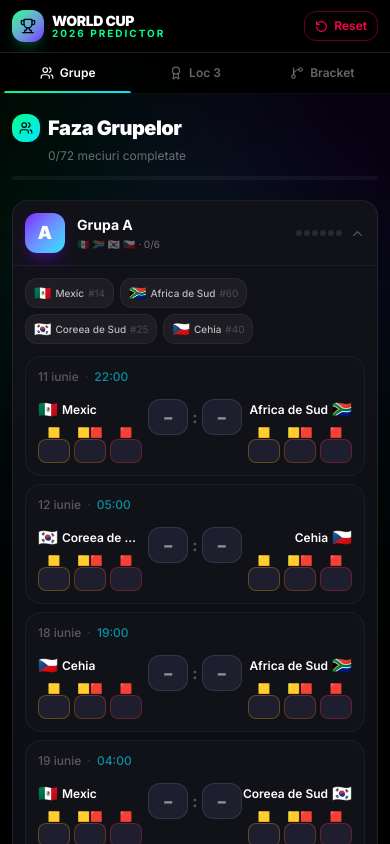
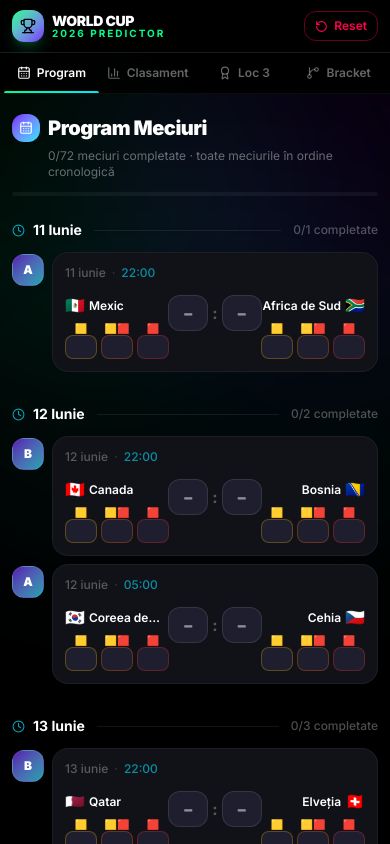
Before and after one commit to BiancaMingiuc/WorldCupPredictor, a React (Vite) app: page / in a window 390 px wide. Shown: the top 844 px of the page. Built offline with nearby package versions, Linux system fonts and the light colour scheme.

Commit message:
predictor3

```diff
--- a/src/App.jsx
+++ b/src/App.jsx
@@ -1,12 +1,13 @@
 import { useCallback } from "react";
 import Navbar from "./components/Navbar";
-import GroupStagePage from "./pages/GroupStagePage";
+import SchedulePage from "./pages/SchedulePage";
+import GroupStandingsPage from "./pages/GroupStandingsPage";
 import ThirdPlacePage from "./pages/ThirdPlacePage";
 import BracketPage from "./pages/BracketPage";
 import { useLocalStorage } from "./hooks/useLocalStorage";
 
 export default function App() {
-  const [activeTab, setActiveTab] = useLocalStorage("wc2026_tab", "groups");
+  const [activeTab, setActiveTab] = useLocalStorage("wc2026_tab", "schedule");
   const [scoresMap, setScoresMap] = useLocalStorage("wc2026_scores", {});
   const [bracketScores, setBracketScores] = useLocalStorage("wc2026_bracket", {});
 
@@ -29,7 +30,7 @@
       localStorage.removeItem("wc2026_tab");
       localStorage.removeItem("wc2026_scores");
       localStorage.removeItem("wc2026_bracket");
-      setActiveTab("groups");
+      setActiveTab("schedule");
       setScoresMap({});
       setBracketScores({});
     }
@@ -47,8 +48,11 @@
       <Navbar activeTab={activeTab} onTabChange={setActiveTab} onReset={handleReset} />
 
       <main className="relative z-10">
-        {activeTab === "groups" && (
-          <GroupStagePage scoresMap={scoresMap} onScoreChange={handleScoreChange} />
+        {activeTab === "schedule" && (
+          <SchedulePage scoresMap={scoresMap} onScoreChange={handleScoreChange} />
+        )}
+        {activeTab === "standings" && (
+          <GroupStandingsPage scoresMap={scoresMap} />
         )}
         {activeTab === "third" && (
           <ThirdPlacePage scoresMap={scoresMap} />
--- a/src/components/Navbar.jsx
+++ b/src/components/Navbar.jsx
@@ -1,9 +1,10 @@
-import { Trophy, RotateCcw, Users, Award, GitBranch } from "lucide-react";
+import { Trophy, RotateCcw, Award, GitBranch, CalendarDays, BarChart3 } from "lucide-react";
 
 const TABS = [
-  { id: "groups",  label: "Faza Grupelor",       shortLabel: "Grupe",   icon: Users },
-  { id: "third",   label: "Locuri 3",             shortLabel: "Loc 3",   icon: Award },
-  { id: "bracket", label: "Tablou Eliminatoriu",  shortLabel: "Bracket", icon: GitBranch },
+  { id: "schedule",  label: "Program Meciuri",      shortLabel: "Program",  icon: CalendarDays },
+  { id: "standings", label: "Clasament Grupe",       shortLabel: "Clasament", icon: BarChart3 },
+  { id: "third",     label: "Locuri 3",              shortLabel: "Loc 3",    icon: Award },
+  { id: "bracket",   label: "Tablou Eliminatoriu",   shortLabel: "Bracket",  icon: GitBranch },
 ];
 
 export default function Navbar({ activeTab, onTabChange, onReset }) {
--- /dev/null
+++ b/src/pages/GroupStandingsPage.jsx
@@ -0,0 +1,75 @@
+import { BarChart3 } from "lucide-react";
+import { GROUPS } from "../data/teams";
+import { GROUP_MATCHES } from "../data/schedule";
+import { computeGroupStandings } from "../utils/groupLogic";
+import StandingsTable from "../components/StandingsTable";
+
+const GROUP_LETTERS = Object.keys(GROUPS);
+
+export default function GroupStandingsPage({ scoresMap }) {
+  const groupStandings = {};
+  for (const grp of GROUP_LETTERS) {
+    groupStandings[grp] = computeGroupStandings(grp, GROUP_MATCHES[grp], scoresMap);
+  }
+
+  return (
+    <div className="max-w-screen-xl mx-auto px-3 sm:px-4 py-5 sm:py-8">
+      {/* Header */}
+      <div className="mb-6 sm:mb-8">
+        <div className="flex items-center gap-2 sm:gap-3 mb-1.5">
+          <div className="w-7 h-7 sm:w-8 sm:h-8 rounded-xl bg-gradient-to-br from-[#00FF87] to-[#7A00FF] flex items-center justify-center shrink-0">
+            <BarChart3 size={14} className="text-white" />
+          </div>
+          <h1 className="text-xl sm:text-2xl font-black text-white tracking-tight">
+            Clasament Grupe
+          </h1>
+        </div>
+        <p className="text-white/40 text-xs sm:text-sm ml-9 sm:ml-11">
+          Clasamente live în funcție de predicțiile tale · 12 grupe · 48 de echipe
+        </p>
+      </div>
+
+      {/* Standings grid */}
+      <div className="grid grid-cols-1 lg:grid-cols-2 gap-5 sm:gap-8">
+        {GROUP_LETTERS.map((grp) => (
+          <div key={grp} className="rounded-2xl sm:rounded-3xl border border-white/8 bg-gradient-to-b from-[#111118] to-[#0A0A12] overflow-hidden">
+            {/* Group header */}
+            <div className="flex items-center gap-3 px-4 sm:px-5 py-3 sm:py-4 border-b border-white/5">
+              <div className="w-10 h-10 sm:w-12 sm:h-12 rounded-xl sm:rounded-2xl bg-gradient-to-br from-[#7A00FF] to-[#00E5FF] flex items-center justify-center shadow-lg shadow-[#7A00FF]/30 shrink-0">
+                <span className="text-white font-black text-lg sm:text-xl">{grp}</span>
+              </div>
+              <div>
+                <div className="text-white font-bold text-sm sm:text-base">Grupa {grp}</div>
+                <div className="text-white/40 text-[10px] sm:text-xs mt-0.5">
+                  {GROUPS[grp].map((t) => t.flag).join(" ")}
+                </div>
+              </div>
+              {/* Qualifier labels */}
+              <div className="ml-auto flex flex-col items-end gap-0.5">
+                <span className="text-[10px] text-[#00FF87]/60 font-semibold">TOP 2 → 16-imi</span>
+                <span className="text-[10px] text-[#00E5FF]/50 font-semibold">LOC 3 → potențial</span>
+              </div>
+            </div>
+
+            {/* Standings table */}
+            <div className="px-3 sm:px-4 pb-3 sm:pb-4">
+              <StandingsTable standings={groupStandings[grp]} groupLetter={grp} />
+            </div>
+          </div>
+        ))}
+      </div>
+
+      {/* Global legend */}
+      <div className="mt-6 flex flex-wrap items-center gap-4 justify-center">
+        <div className="flex items-center gap-2">
+          <div className="w-3 h-3 rounded-sm bg-[#00FF87]/30" />
+          <span className="text-white/30 text-xs">Calificați în 16-imi (locurile 1 & 2)</span>
+        </div>
+        <div className="flex items-center gap-2">
+          <div className="w-3 h-3 rounded-sm bg-[#00E5FF]/20" />
+          <span className="text-white/30 text-xs">Potențial loc 3 (cele mai bune 8 din 12)</span>
+        </div>
+      </div>
+    </div>
+  );
+}
--- /dev/null
+++ b/src/pages/SchedulePage.jsx
@@ -0,0 +1,155 @@
+import { useMemo } from "react";
+import { CalendarDays, CheckCircle2, Clock } from "lucide-react";
+import { GROUPS } from "../data/teams";
+import { GROUP_MATCHES } from "../data/schedule";
+import { matchKey } from "../utils/groupLogic";
+import MatchInput from "../components/MatchInput";
+
+// Build a flat list of all matches with group + team info, then sort by date+time
+function buildFlatSchedule() {
+  const dateOrder = {
+    "11 iunie": 11,
+    "12 iunie": 12,
+    "13 iunie": 13,
+    "14 iunie": 14,
+    "15 iunie": 15,
+    "16 iunie": 16,
+    "17 iunie": 17,
+    "18 iunie": 18,
+    "19 iunie": 19,
+    "20 iunie": 20,
+    "21 iunie": 21,
+    "22 iunie": 22,
+    "23 iunie": 23,
+    "24 iunie": 24,
+    "25 iunie": 25,
+    "26 iunie": 26,
+    "27 iunie": 27,
+    "28 iunie": 28,
+  };
+
+  const all = [];
+  for (const [grp, matches] of Object.entries(GROUP_MATCHES)) {
+    const teams = GROUPS[grp];
+    for (const m of matches) {
+      const t1 = teams.find((t) => t.id === m.t1);
+      const t2 = teams.find((t) => t.id === m.t2);
+      all.push({ ...m, group: grp, team1: t1, team2: t2 });
+    }
+  }
+
+  all.sort((a, b) => {
+    const dayA = dateOrder[a.date] ?? 99;
+    const dayB = dateOrder[b.date] ?? 99;
+    if (dayA !== dayB) return dayA - dayB;
+    // Sort by time: "22:00" etc. — treat midnight-crossing times (00-09 h) as next-day
+    const toMin = (t) => {
+      const [h, m] = t.split(":").map(Number);
+      // Times 00-09 are actually "next day" (late night) — put them after 20+
+      return h < 10 ? h * 60 + m + 1440 : h * 60 + m;
+    };
+    return toMin(a.time) - toMin(b.time);
+  });
+
+  return all;
+}
+
+const FLAT_SCHEDULE = buildFlatSchedule();
+
+export default function SchedulePage({ scoresMap, onScoreChange }) {
+  // Group matches by date for section headers
+  const byDate = useMemo(() => {
+    const map = new Map();
+    for (const m of FLAT_SCHEDULE) {
+      if (!map.has(m.date)) map.set(m.date, []);
+      map.get(m.date).push(m);
+    }
+    return map;
+  }, []);
+
+  const totalPlayed = useMemo(
+    () =>
+      FLAT_SCHEDULE.filter((m) => {
+        const sc = scoresMap[matchKey(m.group, m.idx)];
+        return sc && sc.g1 !== "" && sc.g2 !== "";
+      }).length,
+    [scoresMap]
+  );
+
+  return (
+    <div className="max-w-screen-lg mx-auto px-3 sm:px-4 py-5 sm:py-8">
+      {/* Header */}
+      <div className="mb-6 sm:mb-8">
+        <div className="flex items-center gap-2 sm:gap-3 mb-1.5">
+          <div className="w-7 h-7 sm:w-8 sm:h-8 rounded-xl bg-gradient-to-br from-[#7A00FF] to-[#00E5FF] flex items-center justify-center shrink-0">
+            <CalendarDays size={14} className="text-white" />
+          </div>
+          <h1 className="text-xl sm:text-2xl font-black text-white tracking-tight">
+            Program Meciuri
+          </h1>
+        </div>
+        <p className="text-white/40 text-xs sm:text-sm ml-9 sm:ml-11">
+          {totalPlayed}/72 meciuri completate · toate meciurile în ordine cronologică
+        </p>
+        <div className="mt-3 sm:mt-4 w-full h-1 bg-white/5 rounded-full overflow-hidden">
+          <div
+            className="h-full bg-gradient-to-r from-[#7A00FF] via-[#00FF87] to-[#00E5FF] rounded-full transition-all duration-700"
+            style={{ width: `${(totalPlayed / 72) * 100}%` }}
+          />
+        </div>
+      </div>
+
+      {/* Matches grouped by date */}
+      <div className="space-y-8 sm:space-y-10">
+        {[...byDate.entries()].map(([date, matches]) => {
+          const playedOnDay = matches.filter((m) => {
+            const sc = scoresMap[matchKey(m.group, m.idx)];
+            return sc && sc.g1 !== "" && sc.g2 !== "";
+          }).length;
+
+          return (
+            <section key={date}>
+              {/* Date header */}
+              <div className="flex items-center gap-3 mb-3 sm:mb-4">
+                <div className="flex items-center gap-2">
+                  <Clock size={13} className="text-[#00E5FF]/70" />
+                  <h2 className="text-sm sm:text-base font-bold text-white capitalize">
+                    {date}
+                  </h2>
+                </div>
+                <div className="flex-1 h-px bg-white/8" />
+                <span className="text-xs text-white/30 font-medium shrink-0">
+                  {playedOnDay}/{matches.length} completate
+                </span>
+                {playedOnDay === matches.length && matches.length > 0 && (
+                  <CheckCircle2 size={13} className="text-[#00FF87] shrink-0" />
+                )}
+              </div>
+
+              {/* Match cards */}
+              <div className="space-y-2 sm:space-y-3">
+                {matches.map((m) => (
+                  <div key={`${m.group}_${m.idx}`} className="flex items-start gap-2 sm:gap-3">
+                    {/* Group badge */}
+                    <div className="shrink-0 w-8 h-8 sm:w-9 sm:h-9 mt-0.5 rounded-xl bg-gradient-to-br from-[#7A00FF]/70 to-[#00E5FF]/70 flex items-center justify-center border border-white/10">
+                      <span className="text-white font-black text-xs">{m.group}</span>
+                    </div>
+                    {/* Match input */}
+                    <div className="flex-1 min-w-0">
+                      <MatchInput
+                        match={m}
+                        score={scoresMap[matchKey(m.group, m.idx)]}
+                        groupLetter={m.group}
+                        onScoreChange={onScoreChange}
+                      />
+                    </div>
+                  </div>
+                ))}
+              </div>
+            </section>
+          );
+        })}
+      </div>
+    </div>
+  );
+}
```
